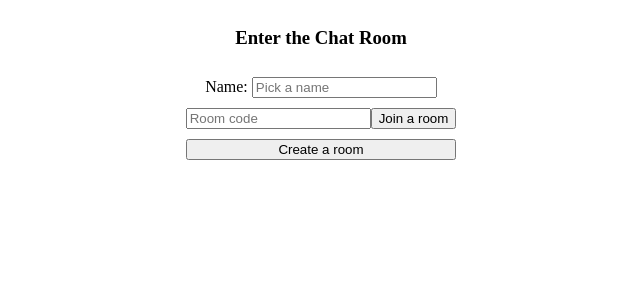
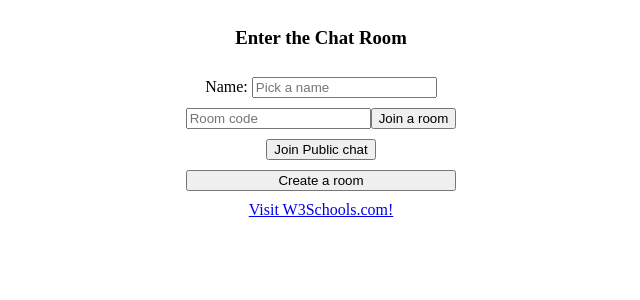
Before and after one commit to adhred/Realtime-Chat, a Flask app: page / in a window 1280 px wide. Shown: the top 300 px of the page, without its empty margins (319-959 px from the left). Run offline with Flask 3, Linux system fonts and the light colour scheme; some libraries are stand-ins or nearby versions.

Commit message:
Public room

```diff
--- a/main.py
+++ b/main.py
@@ -29,27 +29,36 @@ def main():
   session.clear()
 
   if request.method == "POST":
-    name= request.form.get("name")
+    name = request.form.get("name")
     code = request.form.get("code")
     join = request.form.get("join", False)
-    create= request.form.get("create", False)
+    create = request.form.get("create", False)
+    public = request.form.get("public", False)
 
     if not name:
        return render_template("main.html", error="Please enter a name.", code=code, name=name)
 
-    if join != False and not code:
-       return render_template("main.html", error="Please enter the room code.",code=code, name=name)
+    if join != False and not code and not public:
+       return render_template("main.html", error="Please enter the room code.", code=code, name=name)
 
     room = code
 
-    if create != False:
+    if public:
+       room = "public"
+    elif join != False:
+       if not code:
+          return render_template("main.html", error="Enter room code", code=code, name=name)
+    elif create != False:
        room = generate_unique_code(4)
-       rooms[room] = {"members":0,"messages": []}
+    else:
+       return render_template("main.html", error="Invalid action", code=code, name=name)
 
-    elif code not in rooms:
-       return render_template("main.html", error= "Room does not exist",code=code, name=name)
+    if room not in rooms:
+       if room != "public" and join != False:
+          return render_template("main.html", error="Room does not exist", code=code, name=name)
+       rooms[room] = {"members": 0, "messages": []}
 
-    session["room"]= room
+    session["room"] = room
     session["name"] = name
 
     return redirect(url_for("room"))
@@ -64,7 +73,7 @@ def room():
    room = session.get("room")
    if room is None or session.get("name") is None or room not in rooms:
       return redirect(url_for("main"))
-   return render_template("room.html", code=room, messages= rooms[room]["messages"])
+   return render_template("room.html", code=room, messages=rooms[room]["messages"])
 
 #MESSAGES
 
@@ -114,10 +123,10 @@ def disconnect():
 
    if room in rooms:
       rooms[room]["members"] -= 1
-      if rooms[room]["members"] <=0:
+      if rooms[room]["members"] <= 0 and room != "public":
          del rooms[room]
 
-   send({"name": name, "message": "has left the room"}, to= room)
+   send({"name": name, "message": "has left the room"}, to=room)
    print(f"{name} has left the room {room}")
 
 if __name__ == "__main__":
--- a/templates/main.html
+++ b/templates/main.html
@@ -10,10 +10,15 @@
     <input type="text" placeholder ="Room code" name="code" value="{{code}}"/>
     <button type="submit" name="join">Join a room</button>
 </div>
+
+<button type="submit" name="public" value="true">Join Public chat</button>
+
 <button type= "submit" name="create" class="create-btn">Create a room</button>
+
+<a href="https://www.w3schools.com/">Visit W3Schools.com!</a>
 {% if error %}
 <ul>
-    <il>{{error}}</il>
+    <li>{{error}}</li>
 </ul>
 {% endif %}
 </form>
```
